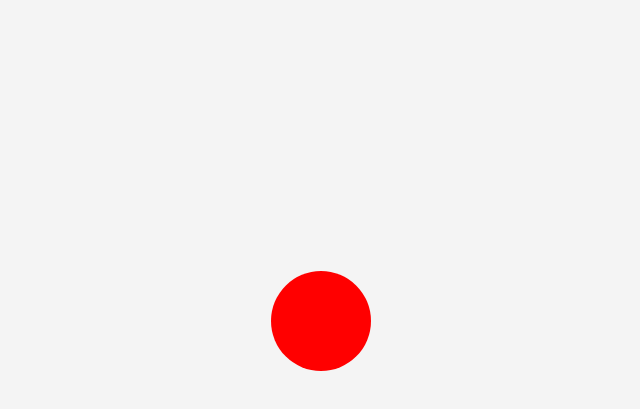
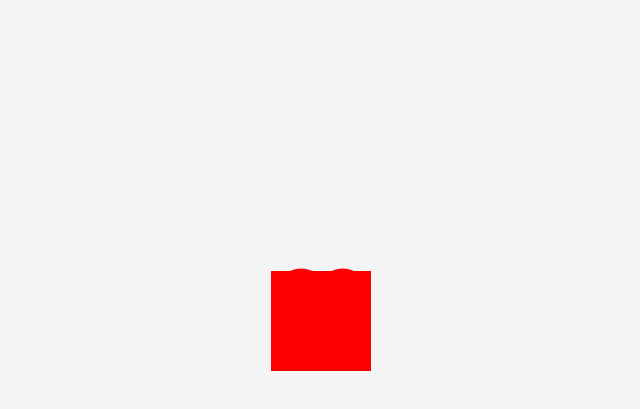
Before and after one commit to djshawk/djshawk.github.io, a plain HTML site: page index.html in a window 1280 px wide. Shown: the part 79-488 px from the top of the page, without its empty margins (319-959 px from the left). Drawn offline with Linux system fonts and the light colour scheme.

Commit message:
Update index.html

```diff
--- a/index.html
+++ b/index.html
@@ -17,12 +17,34 @@
       width: 100px;
       height: 100px;
       background-color: red;
-      border-radius: 50%;
       position: absolute;
       top: 50%;
       left: 50%;
       transform: translate(-50%, -50%);
       animation: pulse 1s infinite;
+    }
+
+    .heart:before,
+    .heart:after {
+      content: '';
+      position: absolute;
+      top: 0;
+      width: 52px;
+      height: 80px;
+      border-radius: 50px 50px 0 0;
+      background: red;
+    }
+
+    .heart:before {
+      left: 50px;
+      transform: rotate(-45deg);
+      transform-origin: 0 100%;
+    }
+
+    .heart:after {
+      left: 0;
+      transform: rotate(45deg);
+      transform-origin: 100% 100%;
     }
 
     @keyframes pulse {
```
